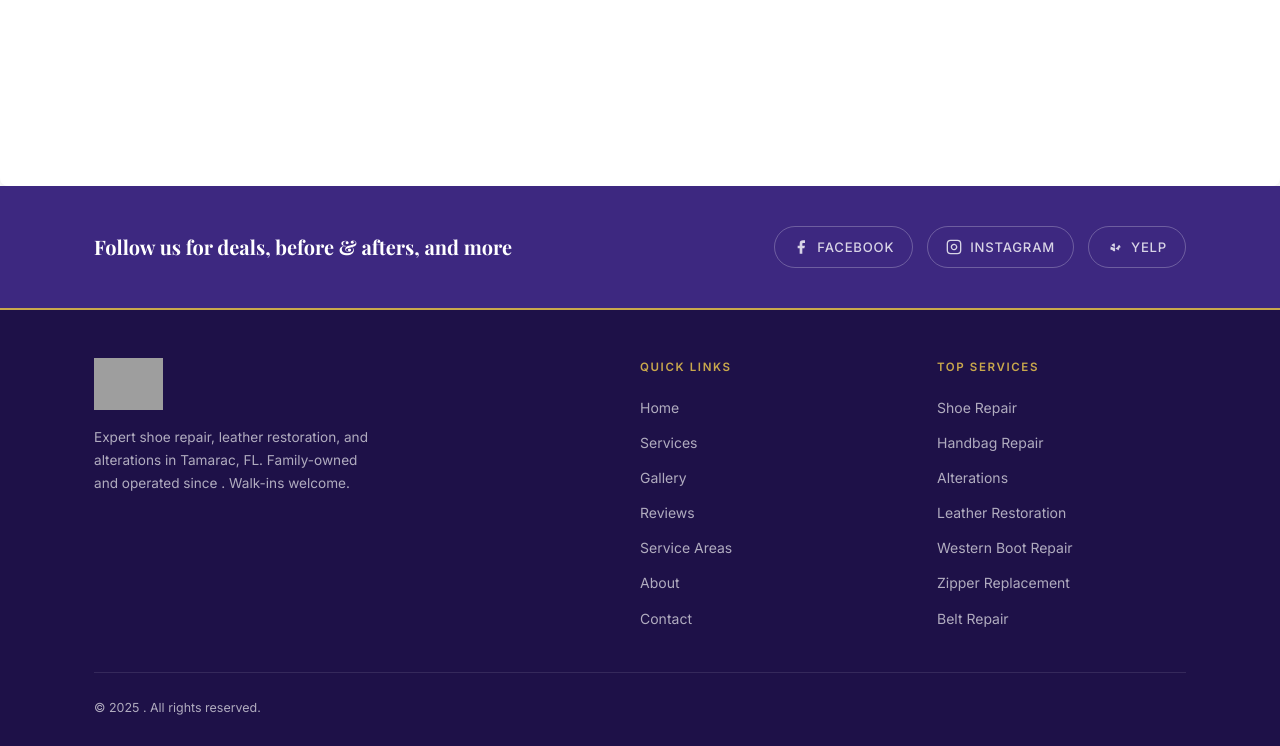
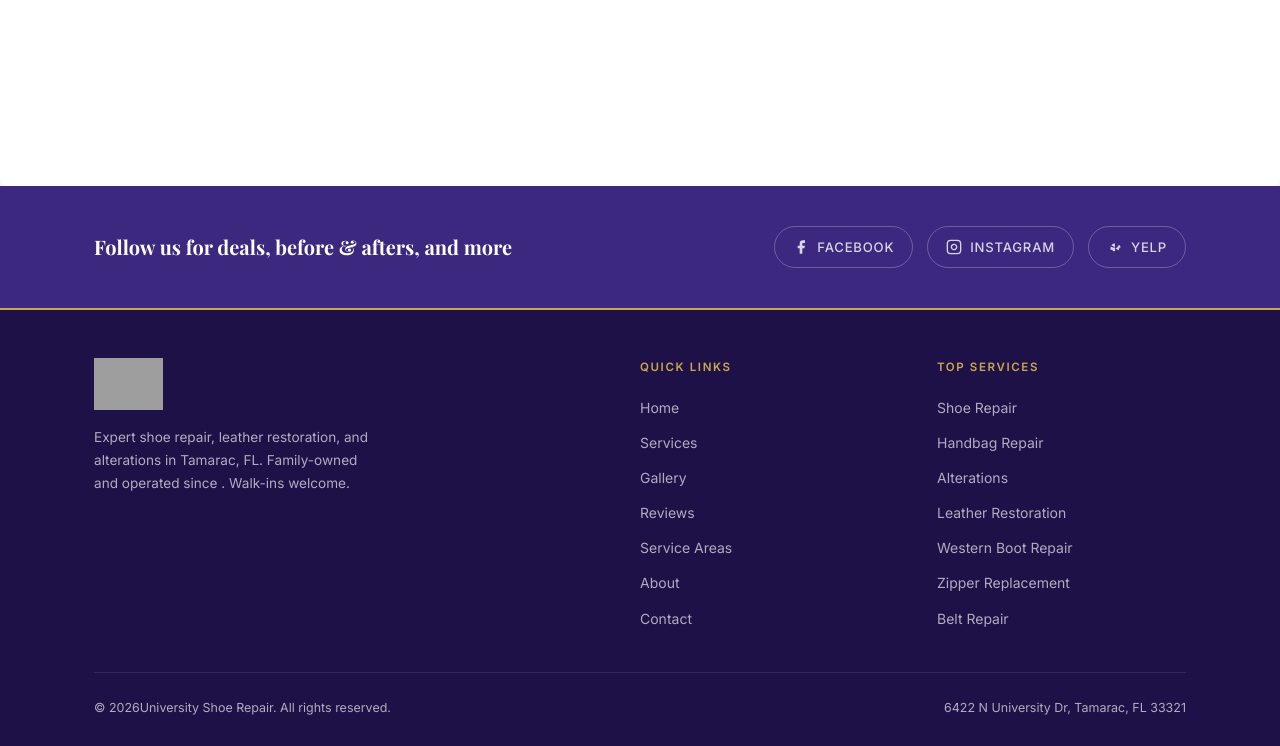
Before and after one commit to JamesBrownR/University-Shoe-Repair, a Jekyll site: the page built from index.html, in a window 1280 px wide and 900 px high, scrolled down 6777 px, cut to the strip 154-900 px from the top of the window. Built offline with Jekyll 4.4.1, drawn with Linux system fonts in a browser that asks for light colours; grey boxes are pictures that could not be loaded.

Commit message:
Update footer.html

```diff
--- a/_includes/footer.html
+++ b/_includes/footer.html
@@ -59,8 +59,8 @@
     </div>
 
     <div class="footer-bottom">
-      <span>&copy; <span id="footer-year">2025</span> {{ site.business.name }}. All rights reserved.</span>
-      <span>{{ site.business.full_address }}</span>
+      <span>&copy; <span id="footer-year">2026</span>University Shoe Repair. All rights reserved.</span>
+      <span>6422 N University Dr, Tamarac, FL 33321</span>
     </div>
   </div>
 </footer>
```
